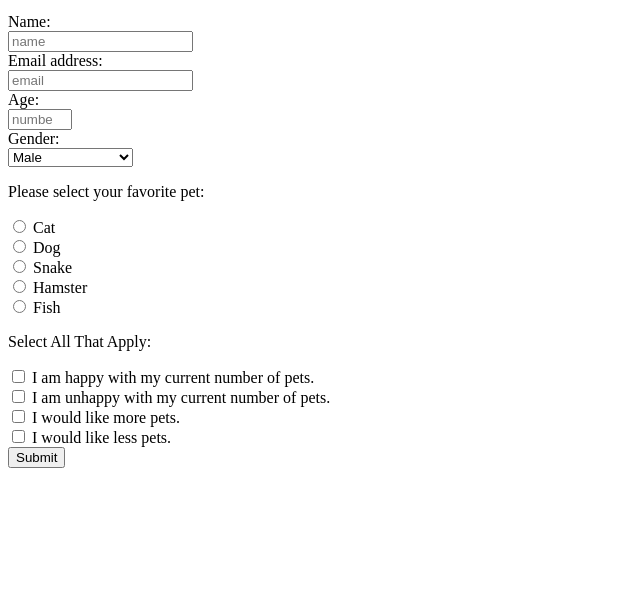
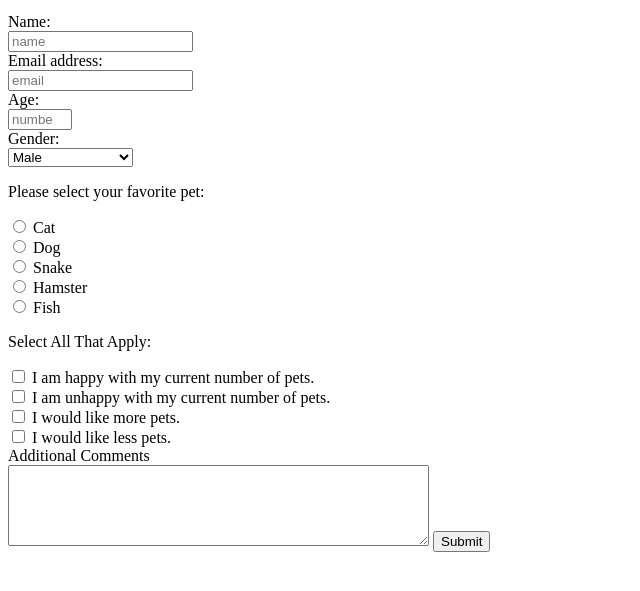
Before and after one commit to rdupont515/SurveyForm, a plain HTML site: page index.html in a window 1280 px wide. Shown: the part 101-692 px from the top of the page, without its empty margins (0-640 px from the left). Drawn offline with Linux system fonts and the light colour scheme.

Commit message:
Finished form requirements

```diff
--- a/index.html
+++ b/index.html
@@ -42,7 +42,9 @@
       <label for="more">I would like more pets.</label><br>
       <input type="checkbox" id="less" name="wants" value="Less">
       <label for="less">I would like less pets.</label><br>
-      <input type="submit" value="Submit">
+      <label for="comments">Additional Comments</label><br>
+      <textarea id="comments" name="comments" rows="5" cols="50"></textarea>
+      <button type="submit" id="submit">Submit</button>
 
 </form>
 </main>
```
